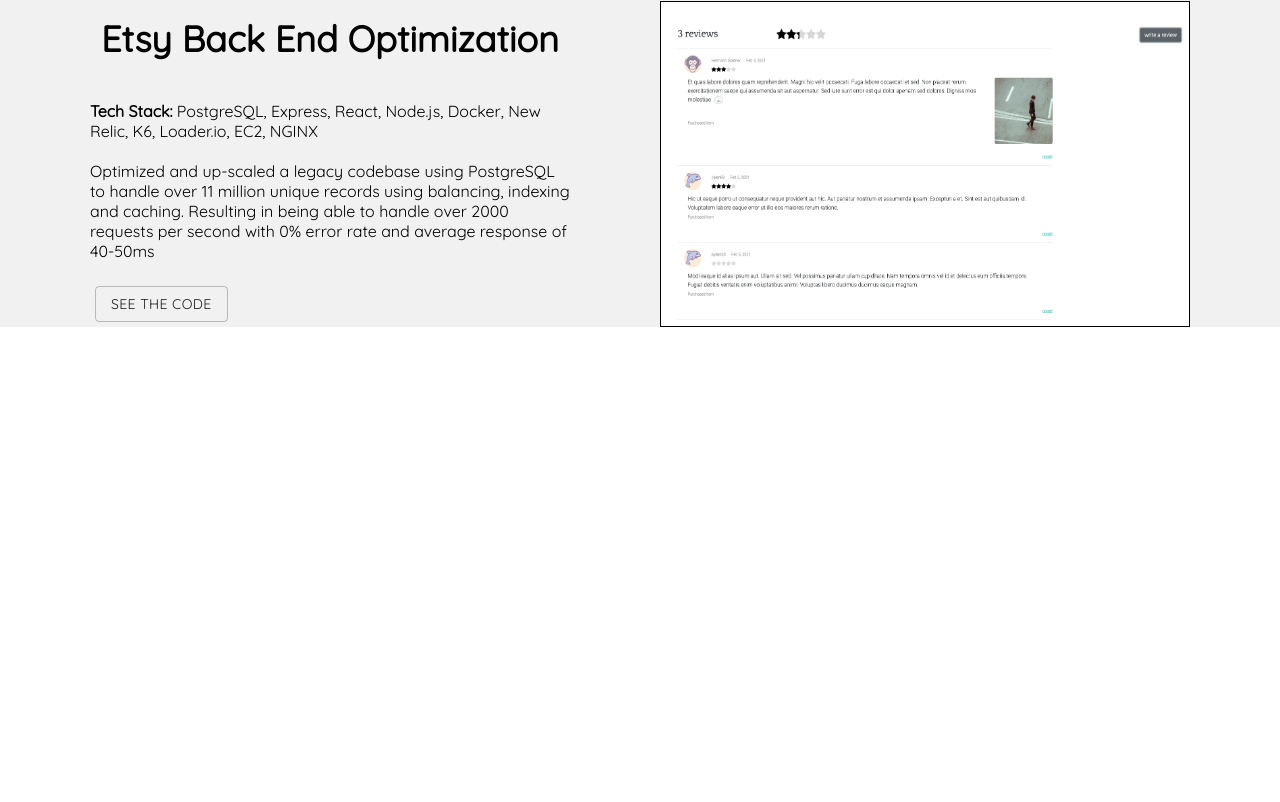
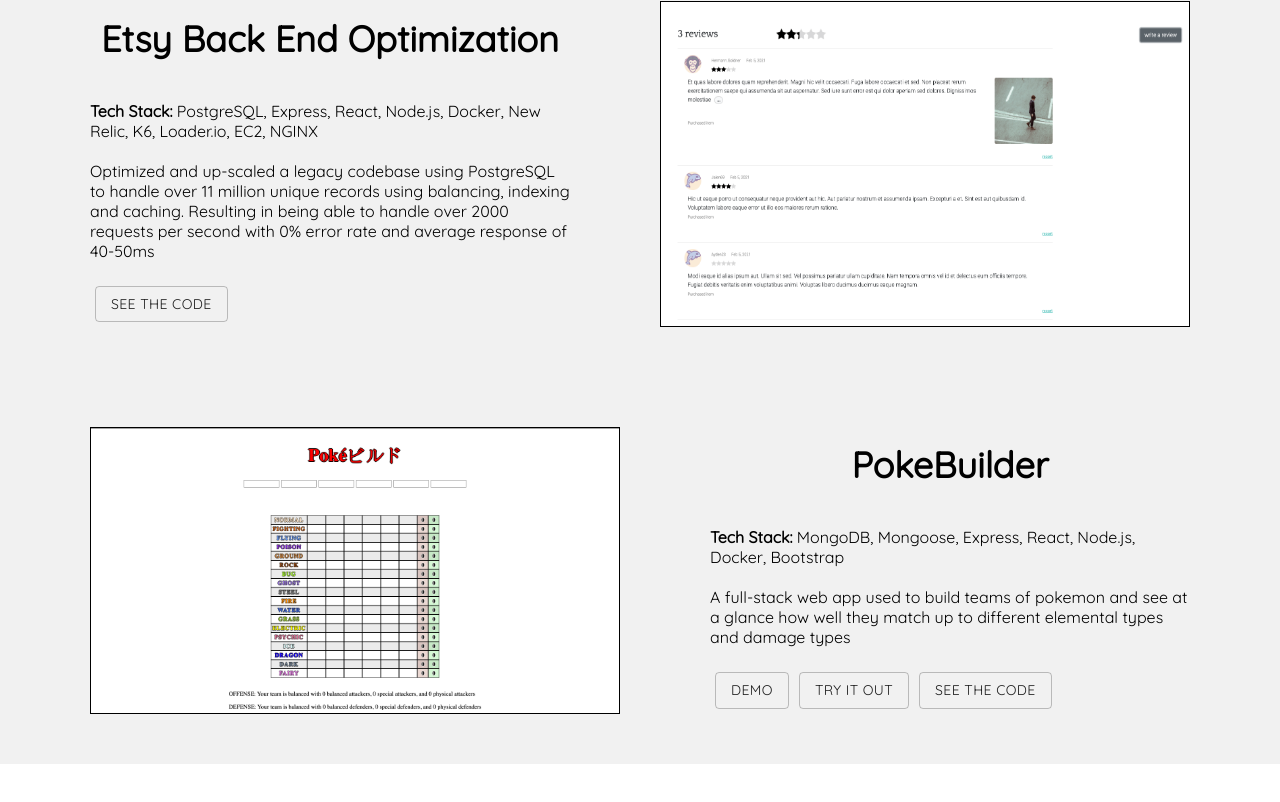
Before and after one commit to jwhunt19/portfolio, a Next.js app: page / in a window 1280 px wide. Shown: the part 2838-3640 px from the top of the page. Before the commit the page ends 3265 px from the top, so only its background shows below. Built offline with nearby package versions, Linux system fonts and the light colour scheme; a web font is replaced by a local one.

Commit message:
add third project information and assets

```diff
--- a/pages/index.js
+++ b/pages/index.js
@@ -8,6 +8,7 @@
   const [gohulaOpen, setGohulaOpen] = useState(false);
   const [treehouseOpen, setTreehouseOpen] = useState(false);
   const [galvanizeOpen, setGalvanizeOpen] = useState(false);
+  const [pokebuilderOpen, setPokebuilderOpen] = useState(false);
 
   const handleGohula = () => {
     setGohulaOpen(!gohulaOpen);
@@ -19,6 +20,10 @@
 
   const handleGalvanize = () => {
     setGalvanizeOpen(!galvanizeOpen);
+  };
+
+  const handlePokebuilder = () => {
+    setPokebuilderOpen(!pokebuilderOpen);
   };
 
   const useStyles = makeStyles((theme) => ({
@@ -69,7 +74,7 @@
     </div>
 
     {/* About */}
-    <div className="about">
+    <div id="about" className="about">
       <h3>About</h3>
       <div className="about-wrapper">
         <Image
@@ -93,7 +98,7 @@
     </div>
 
     {/* Experience */}
-    <div className="experience">
+    <div id="experience" className="experience">
       <h3>Experience</h3>
       <div className="experience-wrapper">
         <div className="experience-card">
@@ -150,12 +155,12 @@
     </div>
 
     {/* Projects */}
-    <div className="projects">
+    <div id="projects" className="projects">
       <h3>Projects</h3>
       <div className="projects-card">
         <Image
           onClick={handleGohula}
-          className="projects-picture"
+          className="projects-picture clickable"
           src="/images/gohula.png"
           height={280}
           width={530}
@@ -234,6 +239,68 @@
         />
       </div>
 
+      <div className="projects-card">
+        <Image
+          onClick={handlePokebuilder}
+          className="projects-picture clickable"
+          src="/images/pokebuilder.png"
+          height={280}
+          width={530}
+          alt="screenshot of pokebuilder"
+        />
+        <Modal
+          className={classes.modal}
+          open={pokebuilderOpen}
+          onClose={handlePokebuilder}
+        >
+          <Image
+            className={classes.paper, `modal`}
+            alt="demo of etsy page mock site"
+            src="/images/pokebuilder.gif"
+            height={700}
+            width={1200}
+          />
+        </Modal>
+        <div className="projects-card-text">
+          <h4>PokeBuilder</h4>
+          <p><b>Tech Stack:</b> MongoDB, Mongoose, Express, React, Node.js, Docker,
+          Bootstrap</p>
+          <br></br>
+          <p>A full-stack web app used to build teams of pokemon and see at a glance how well
+            they match up to different elemental types and damage types
+          </p>
+          <div className="projects-card-buttons">
+            <Button
+              className="projects-card-button"
+              variant="outlined"
+              onClick={handlePokebuilder}
+            >
+              Demo
+            </Button>
+            <Button
+              className="projects-card-button"
+              variant="outlined"
+              target="_blank"
+              href="https://poke-builder.herokuapp.com/"
+            >
+              Try it out
+            </Button>
+            <Button
+              className="projects-card-button"
+              variant="outlined"
+              target="_blank"
+              href="https://github.com/jwhunt19/pokebuilder"
+            >
+              See The Code
+            </Button>
+          </div>
+        </div>
+      </div>
+
+    </div>
+
+    {/* Contact */}
+    <div>
 
     </div>
     </>
--- a/styles/globals.css
+++ b/styles/globals.css
@@ -62,6 +62,11 @@
 
 nav a {
   margin-left: 20px;
+}
+
+nav a:hover {
+  font-size: 1.05em;
+  color: rgb(221, 154, 235);
 }
 
 /* Hero */
@@ -157,6 +162,10 @@
   margin-bottom: 100px;
 }
 
+.projects-card:last-child {
+  padding-bottom: 50px;
+}
+
 .projects-card h4 {
   margin-bottom: 40px;
 }
@@ -165,6 +174,9 @@
   width: 420px;
   height: 320px;
   border: 1px solid black !important;
+}
+
+.clickable {
   cursor: pointer;
 }
 
```
Also changed, not shown: public/images/pokebuilder.gif (added), public/images/pokebuilder.png (added).
